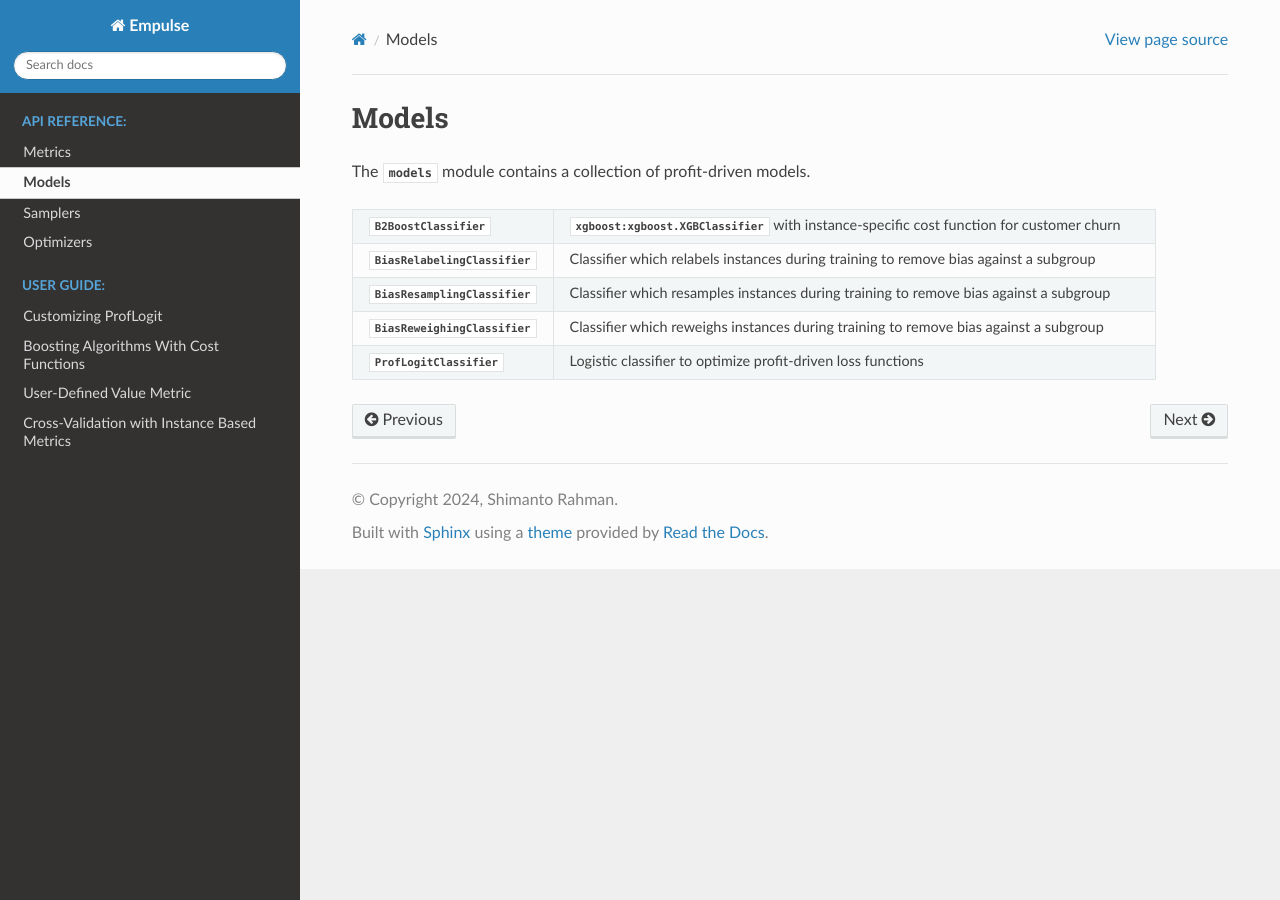
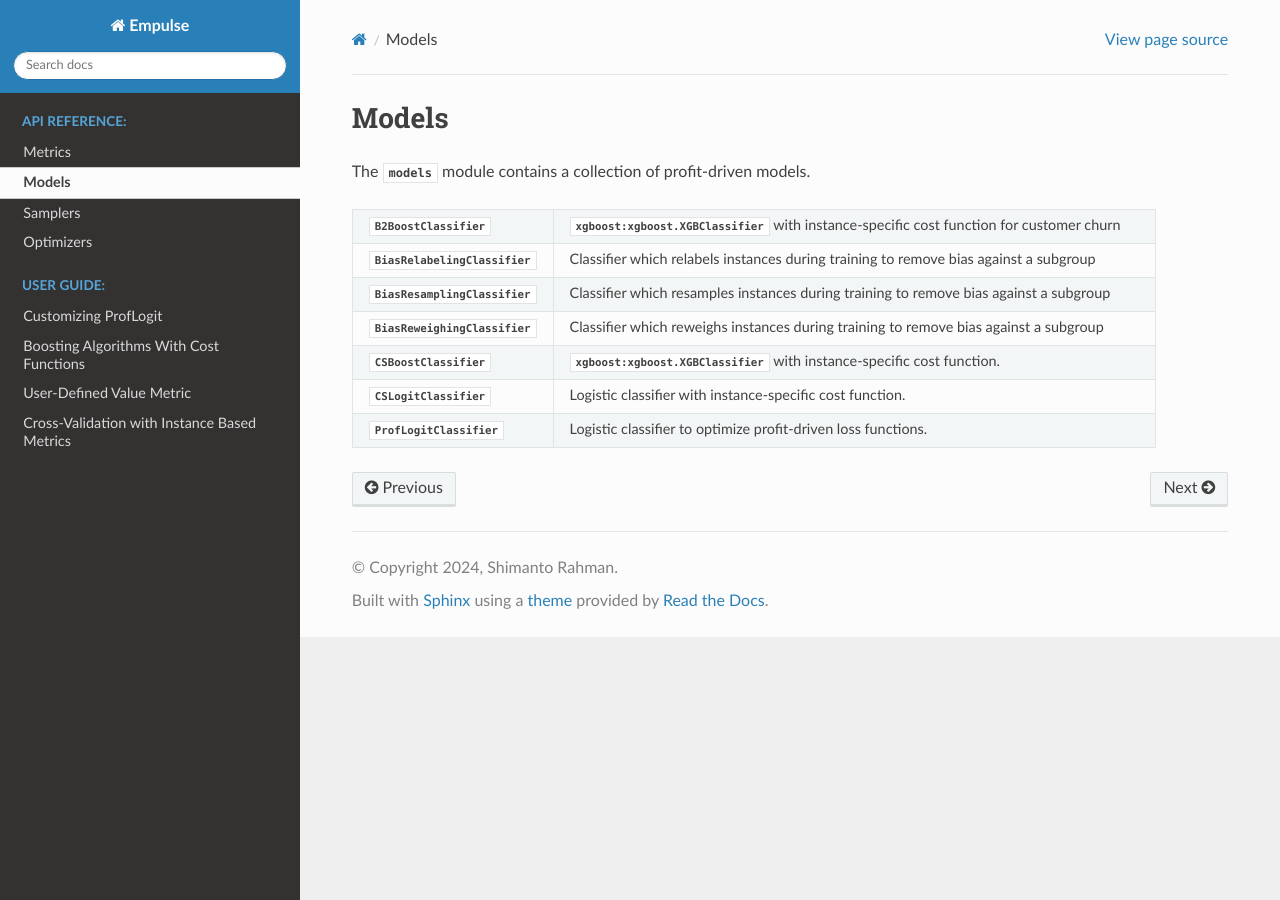
Before and after one commit to ShimantoRahman/empulse, a Sphinx documentation site: the page built from docs/reference/models.rst, in a window 1280 px wide. Built offline with Sphinx 7.4.7 and the Read the Docs theme 3.1.0, drawn with Linux system fonts in a browser that asks for light colours.

Commit message:
Add CSLogit and CSBoost to documentation

```diff
--- a/docs/reference/models.rst
+++ b/docs/reference/models.rst
@@ -16,5 +16,9 @@ The :mod:`~empulse.models` module contains a collection of profit-driven models.
      - Classifier which resamples instances during training to remove bias against a subgroup
    * - :class:`BiasReweighingClassifier`
      - Classifier which reweighs instances during training to remove bias against a subgroup
+   * - :class:`CSBoostClassifier`
+     - :class:`xgboost:xgboost.XGBClassifier` with instance-specific cost function.
+   * - :class:`CSLogitClassifier`
+     - Logistic classifier with instance-specific cost function.
    * - :class:`ProfLogitClassifier`
-     - Logistic classifier to optimize profit-driven loss functions
+     - Logistic classifier to optimize profit-driven loss functions.
```
Also changed, not shown: docs/reference/models/CSBoostClassifier.rst (added, +11 -0 lines), docs/reference/models/CSLogitClassifier.rst (added, +11 -0 lines).
